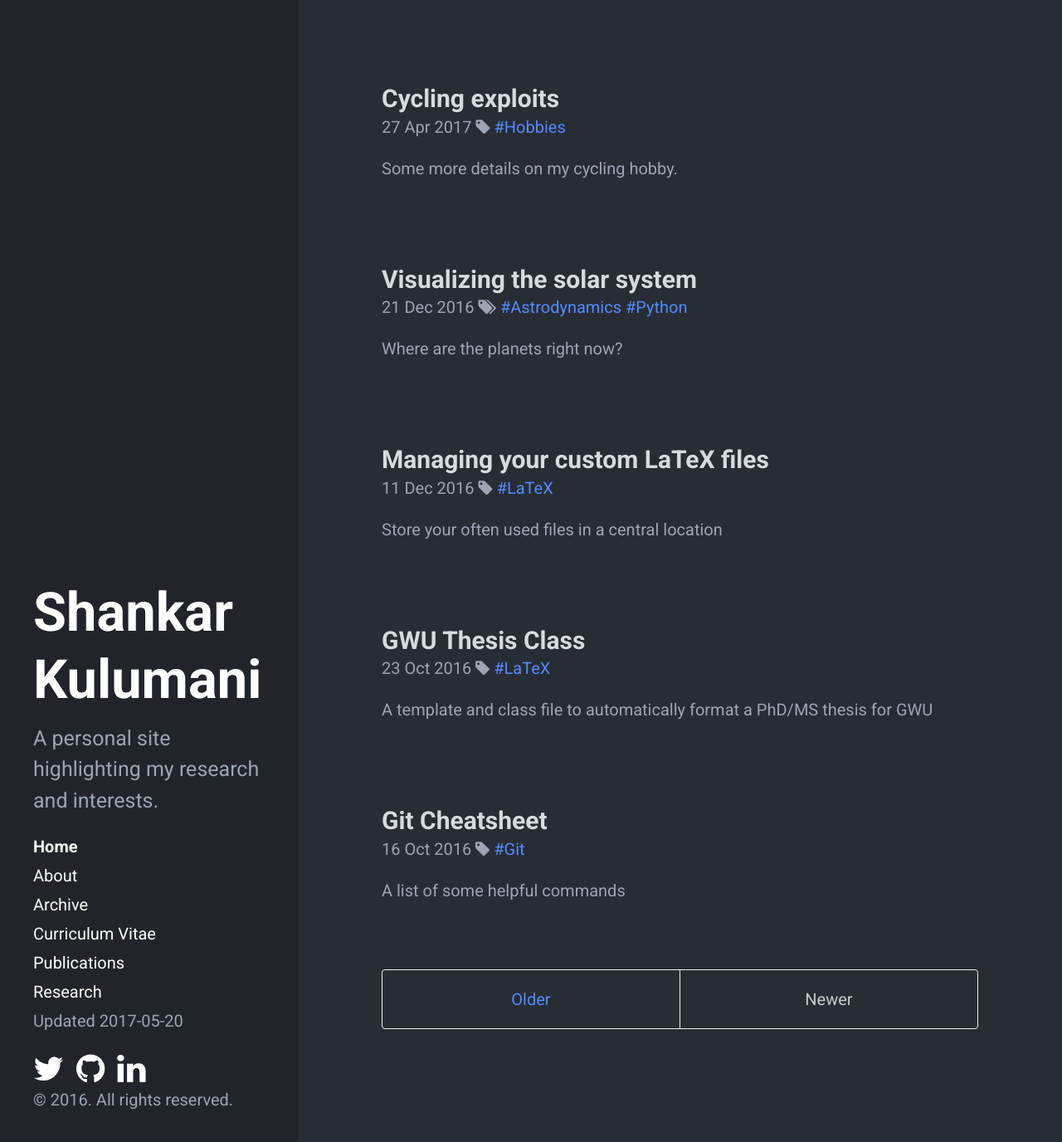
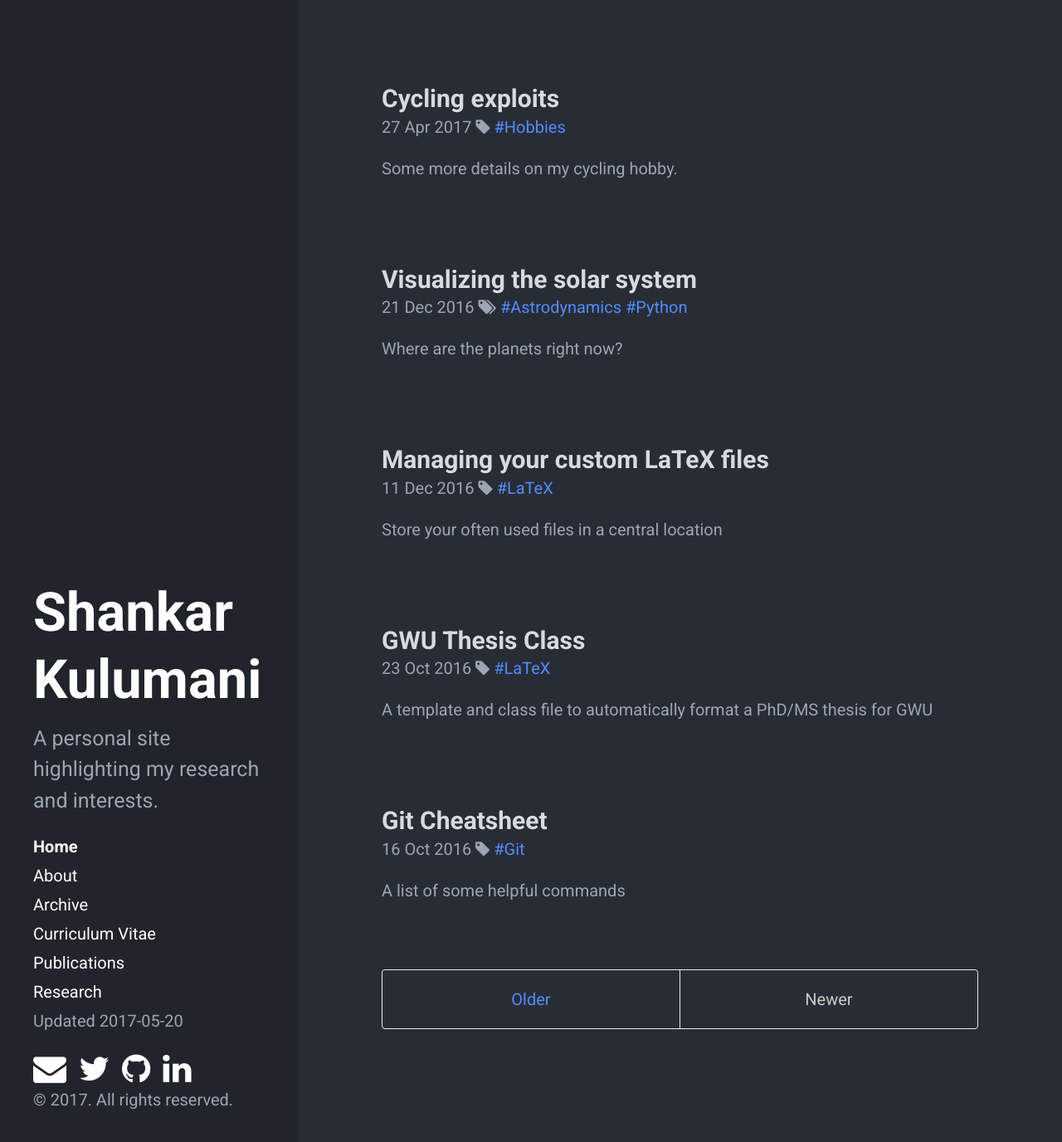
Before and after one commit to skulumani/skulumani.github.io, a Jekyll site: the page built from index.html, in a window 1280 px wide and 1380 px high. Shown: the top 1376 px of the window at 83% size. Built offline with Jekyll 4.4.1, drawn with Linux system fonts in a browser that asks for light colours; nearby versions of some CDN libraries; the list of posts is cut into pages by our own code.

Commit message:
Add email link to sidebar

```diff
--- a/_includes/sidebar.html
+++ b/_includes/sidebar.html
@@ -32,6 +32,10 @@
       <!--<span class="sidebar-nav-item">Currently v{{ site.version }} updated {{ site.time | date: '%Y-%m-%d' }} </span> -->
     </nav>
 
+    <a href=mailto:skulumani@gwu.edu><i class="fa fa-envelope fa-2x" aria-hidden="true"></i></a>
+
+    &nbsp
+
   {% if site.twitter_username %}
 
   <a href="https://twitter.com/{{ site.twitter_username }}"><i class="fa fa-twitter fa-2x"></i></a>
@@ -57,7 +61,7 @@
 
     <!-- <p>&copy; {{ site.time | date: '%Y' }}. All rights reserved.</p> -->
 
-	<p>&copy; 2016. All rights reserved.</p>
+	<p>&copy; 2017. All rights reserved.</p>
 
 
   </div>
```
